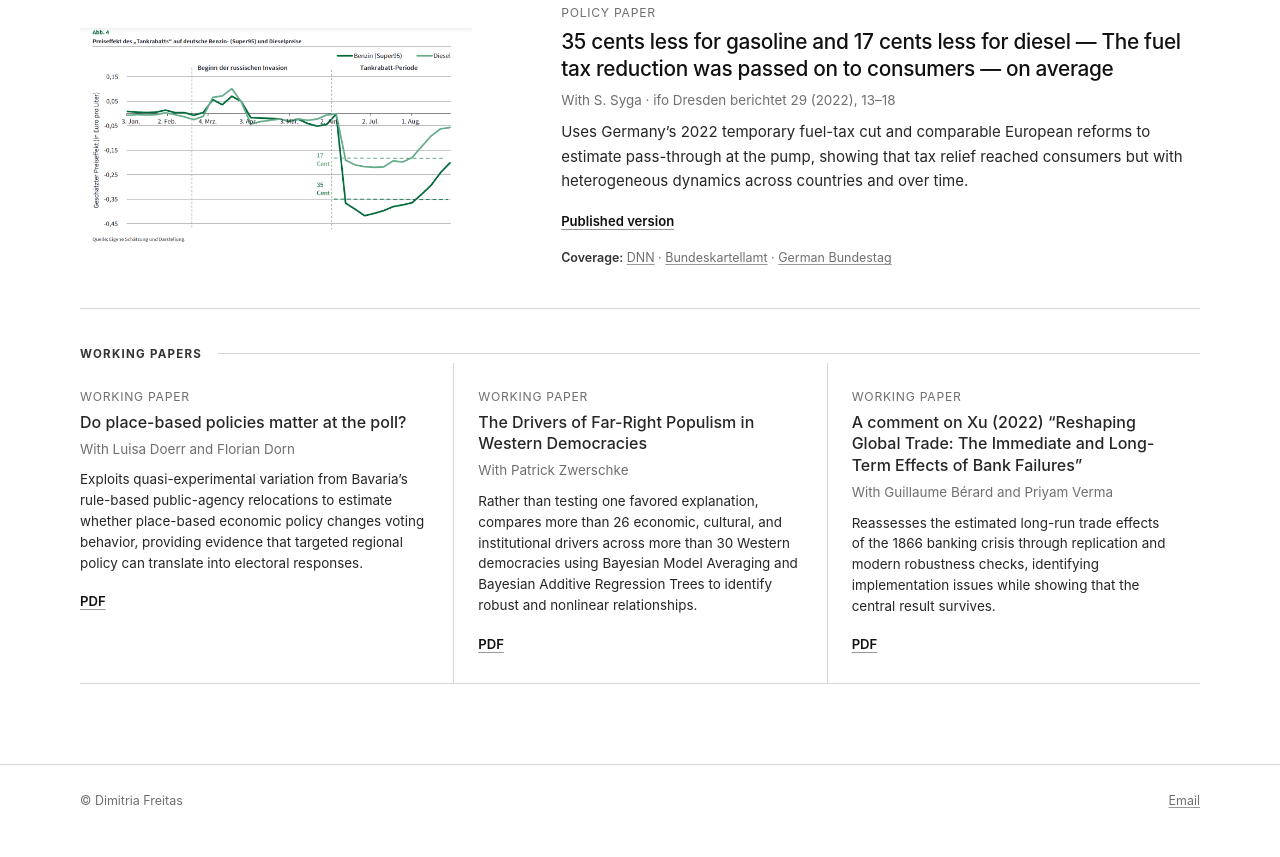
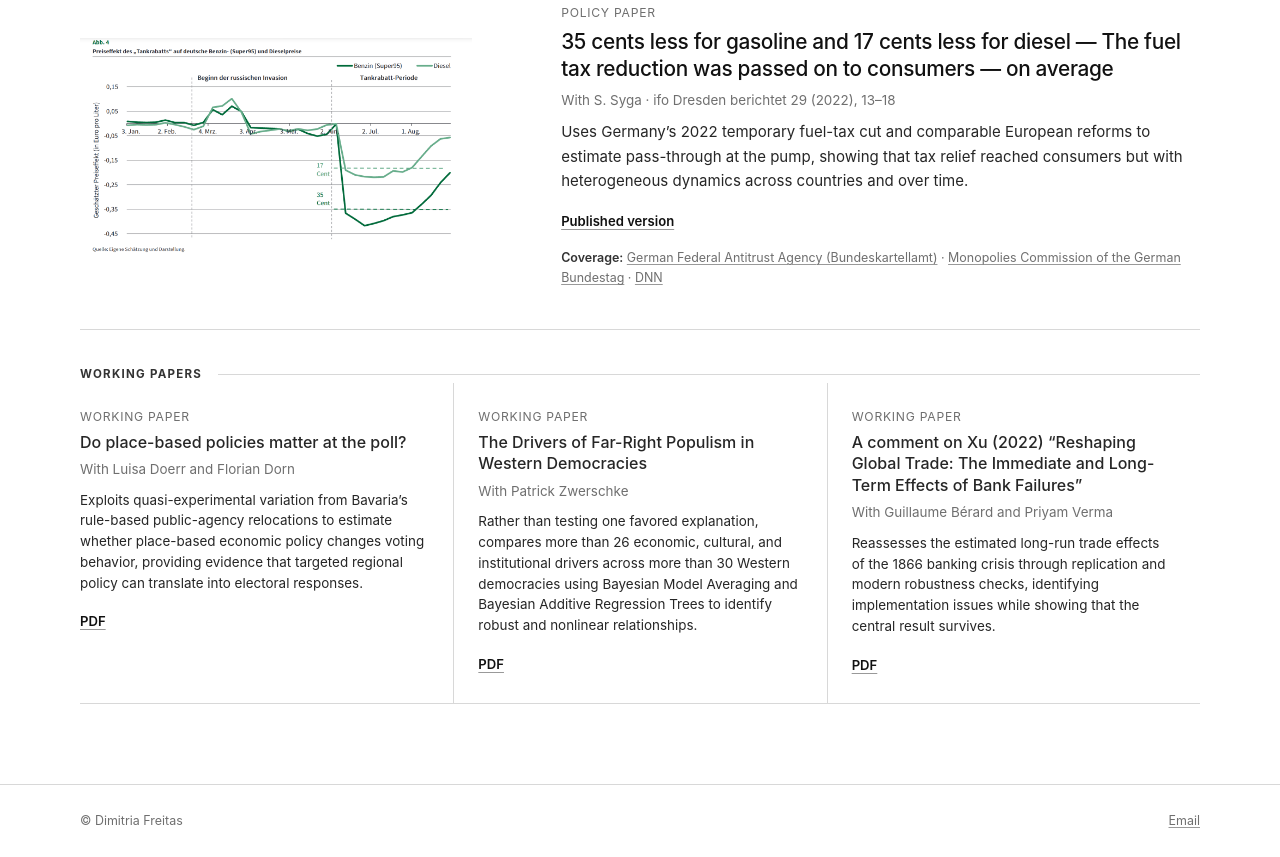
Before and after one commit to dndfreitas/dndfreitas.github.io, a plain HTML site: page index.html in a window 1280 px wide. Shown: the part 1947-2804 px from the top of the page. Drawn offline with Linux system fonts and the light colour scheme.

Commit message:
Rename and reorder policy paper coverage links
Co-Authored-By: Claude Opus 5.5 <noreply@anthropic.com>

```diff
--- a/index.html
+++ b/index.html
@@ -331,17 +331,17 @@
               <p class="coverage">
                 <strong>Coverage:</strong>
                 <a
-                  href="https://www.dnn.de/lokales/dresden/studie-aus-dresden-tankrabatt-kam-nicht-immer-voll-an-U3KPB6WHL4F5FY7GV7LCLH7XUM.html"
-                  >DNN</a
+                  href="https://www.bundeskartellamt.de/SharedDocs/Publikation/DE/Sektoruntersuchungen/Sektoruntersuchung_Raffinerien_Zwischenbericht.pdf?__blob=publicationFile&amp;v=4"
+                  >German Federal Antitrust Agency (Bundeskartellamt)</a
+                >
+                ·
+                <a href="https://dserver.bundestag.de/btd/20/087/2008700.pdf"
+                  >Monopolies Commission of the German Bundestag</a
                 >
                 ·
                 <a
-                  href="https://www.bundeskartellamt.de/SharedDocs/Publikation/DE/Sektoruntersuchungen/Sektoruntersuchung_Raffinerien_Zwischenbericht.pdf?__blob=publicationFile&amp;v=4"
-                  >Bundeskartellamt</a
-                >
-                ·
-                <a href="https://dserver.bundestag.de/btd/20/087/2008700.pdf"
-                  >German Bundestag</a
+                  href="https://www.dnn.de/lokales/dresden/studie-aus-dresden-tankrabatt-kam-nicht-immer-voll-an-U3KPB6WHL4F5FY7GV7LCLH7XUM.html"
+                  >DNN</a
                 >
               </p>
             </div>
```
Also changed, not shown: research/index.html (+5 -5 lines).
